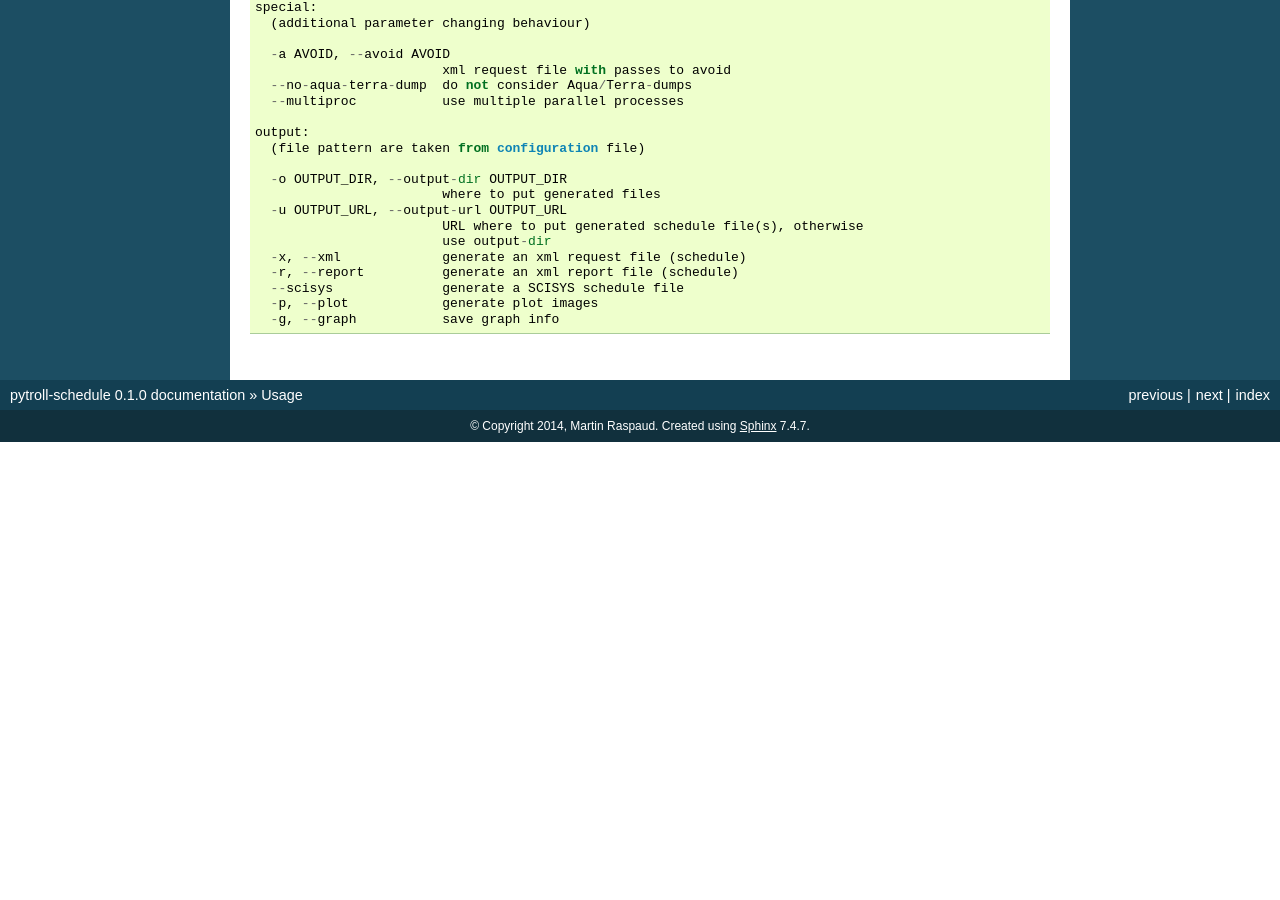
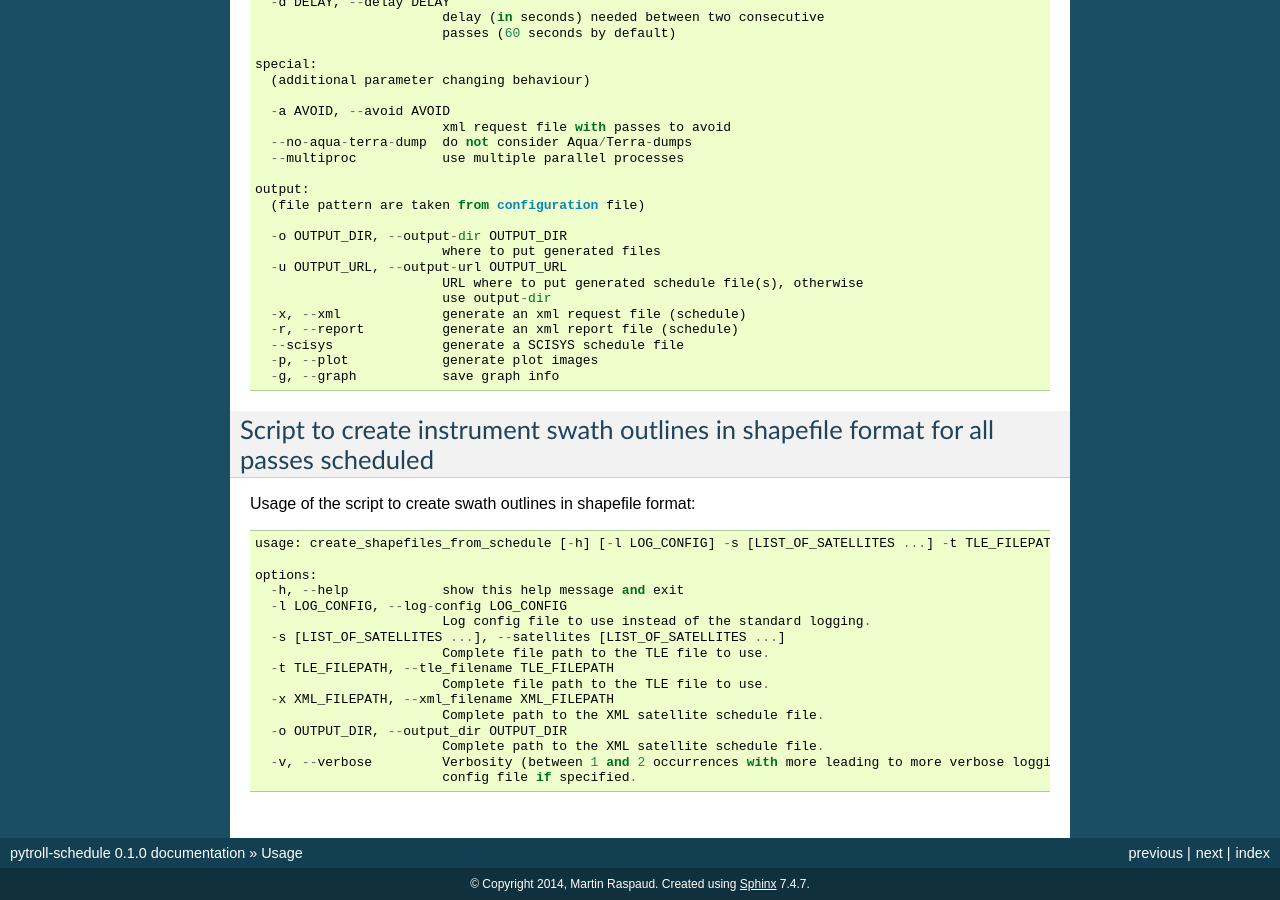
Before and after one commit to pytroll/pytroll-schedule, a Sphinx documentation site: the page built from docs/usage.rst, in a window 1280 px wide and 900 px high, scrolled down 660 px. Built offline with Sphinx 7.4.7, drawn with Linux system fonts in a browser that asks for light colours; formulas are drawn with MathJax 3; before the commit the page ends 1102 px from its top, so only the background shows below that; some of the changed text lies outside the part shown.

Commit message:
Add a minimum amount of documentation for the new script
Signed-off-by: Adam.Dybbroe <a000680@c22526.ad.smhi.se>

```diff
--- a/docs/usage.rst
+++ b/docs/usage.rst
@@ -1,5 +1,8 @@
 Usage
 =====
+
+Script to create a local satellite pass schedule
+------------------------------------------------
 
 To run the schedule script, it is now compulsory to provide a configuration file
 (see the config section on how these are formed). Command line arguments
@@ -58,3 +61,26 @@ Usage of the schedule script::
 	  --scisys              generate a SCISYS schedule file
 	  -p, --plot            generate plot images
 	  -g, --graph           save graph info
+
+
+Script to create instrument swath outlines in shapefile format for all passes scheduled
+------------------------------------------------------------------------------------
+
+Usage of the script to create swath outlines in shapefile format::
+
+  usage: create_shapefiles_from_schedule [-h] [-l LOG_CONFIG] -s [LIST_OF_SATELLITES ...] -t TLE_FILEPATH -x XML_FILEPATH [-o OUTPUT_DIR] [-v]
+
+  options:
+    -h, --help            show this help message and exit
+    -l LOG_CONFIG, --log-config LOG_CONFIG
+                          Log config file to use instead of the standard logging.
+    -s [LIST_OF_SATELLITES ...], --satellites [LIST_OF_SATELLITES ...]
+                          Complete file path to the TLE file to use.
+    -t TLE_FILEPATH, --tle_filename TLE_FILEPATH
+                          Complete file path to the TLE file to use.
+    -x XML_FILEPATH, --xml_filename XML_FILEPATH
+                          Complete path to the XML satellite schedule file.
+    -o OUTPUT_DIR, --output_dir OUTPUT_DIR
+                          Complete path to the XML satellite schedule file.
+    -v, --verbose         Verbosity (between 1 and 2 occurrences with more leading to more verbose logging). WARN=0, INFO=1, DEBUG=2. This is overridden by the log
+                          config file if specified.
```
Also changed, not shown: docs/example.rst (+21 -0 lines).
